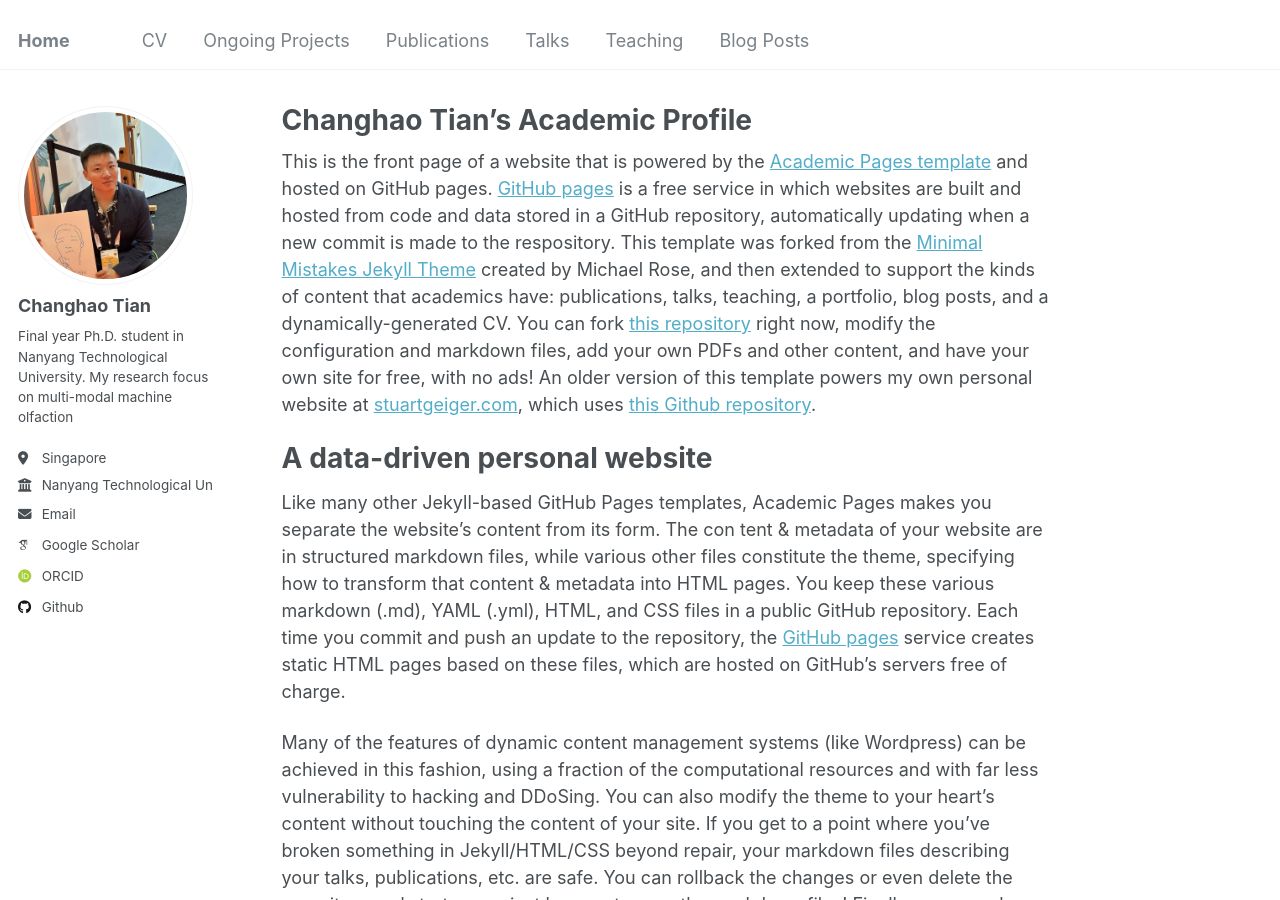
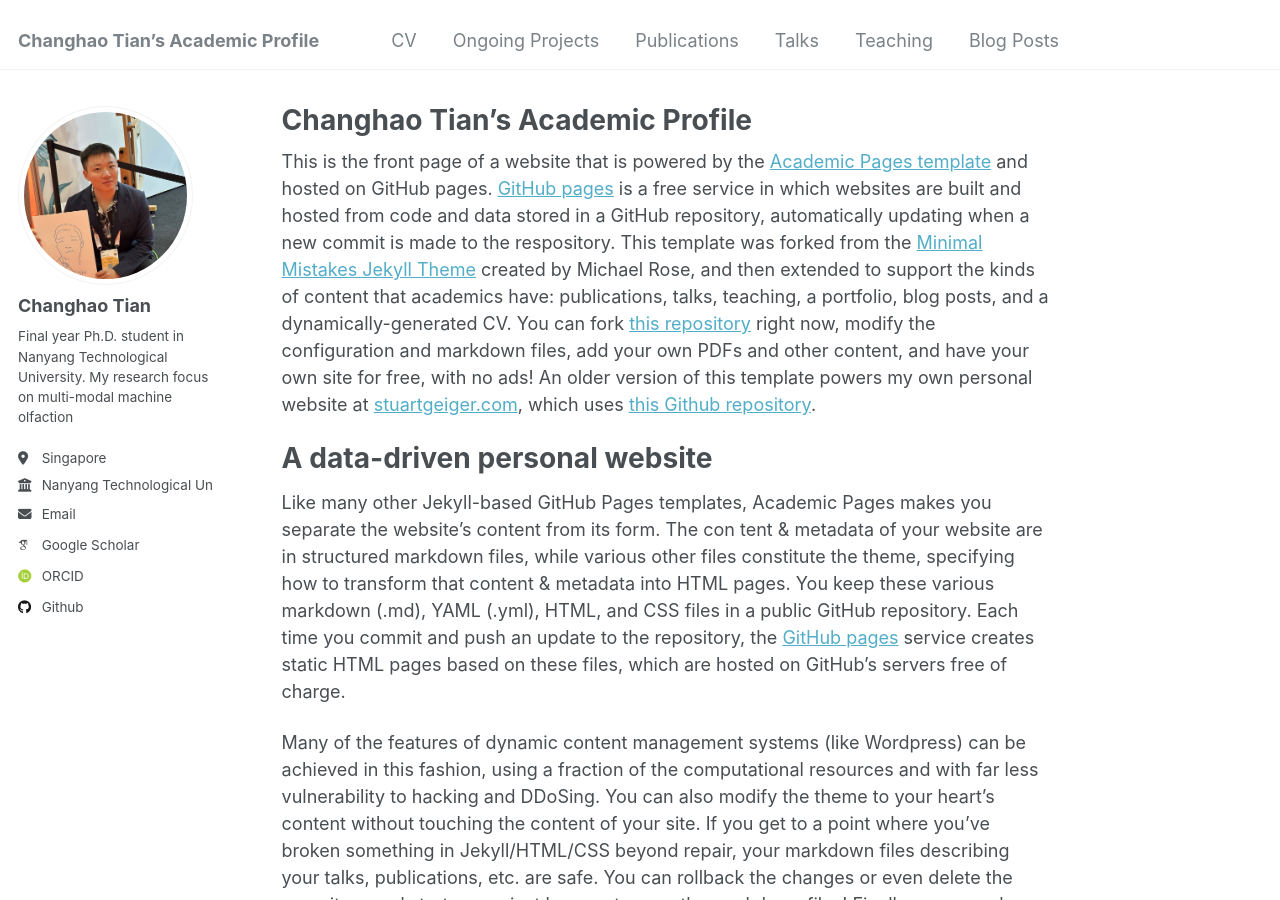
Before and after one commit to CHTiansweet/CHTian, a Jekyll site: the page built from _pages/about.md, in a window 1280 px wide and 900 px high. Built offline with Jekyll 4.4.1, drawn with Linux system fonts in a browser that asks for light colours; some web fonts are replaced.

Commit message:
Update _config.yml

```diff
--- a/_config.yml
+++ b/_config.yml
@@ -8,7 +8,7 @@
 
 # Basic Site Settings
 locale                   : "Singapore"
-title                    : "Home"
+title                    : "Changhao Tian’s Academic Profile"
 title_separator          : "-"
 name                     : &name "Changhao Tian"
 description              : &description "personal description"
```
